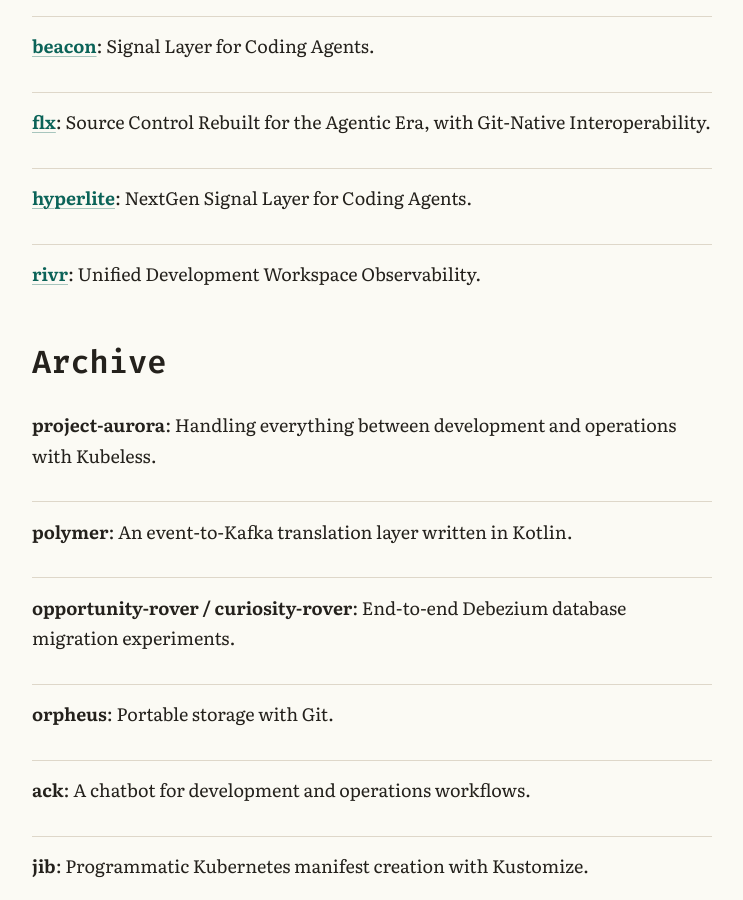
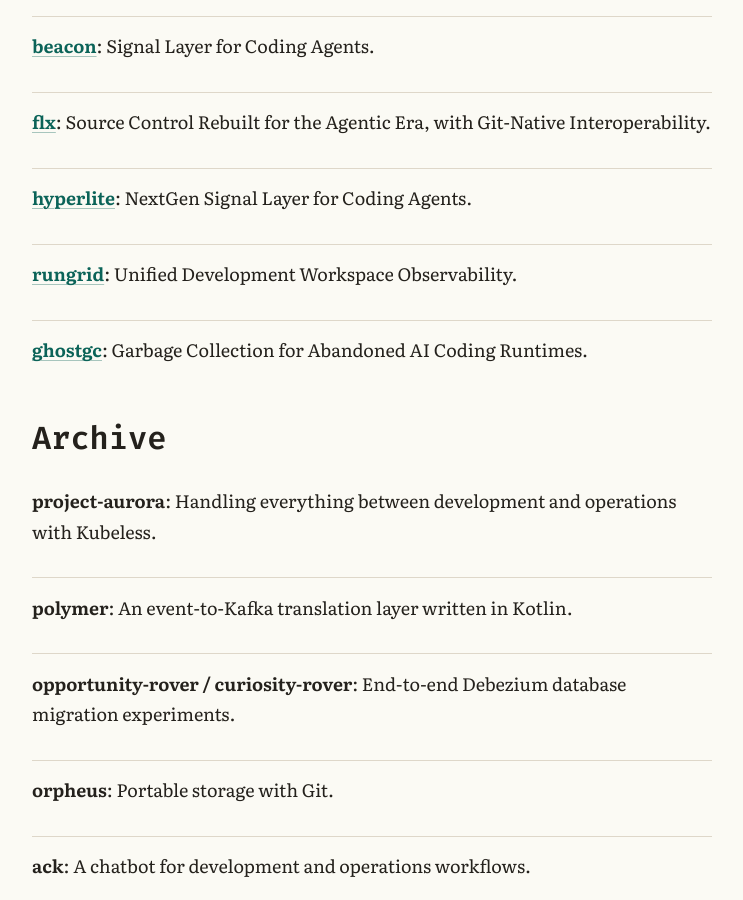
Before and after one commit to jamesonstone/jamesonstone.github.io, a Jekyll site: the page built from projects.md, in a window 1280 px wide and 900 px high, scrolled down 1621 px. Shown: the whole window, without its empty margins (268-1011 px from the left). Built offline with Jekyll 4.4.1, drawn with Linux system fonts in a browser that asks for light colours.

Commit message:
docs(GH-35): :memo: add new project entries (#36)
* docs(GH-35): :memo: add new project entries

Original ask: Synchronize newly eligible public repositories owned by jamesonstone onto the site's Projects page using the canonical updater.

Implementation:
- Add rungrid to projects.md and llms.txt.
- Add ghostgc to projects.md and llms.txt.

Validation:
- ruby scripts/update_projects_from_github_test.rb
- ruby scripts/validate_site_test.rb
- bundle exec jekyll build
- ruby scripts/validate_site.rb
- kit check --project (fails on eight accepted pre-existing repository-contract findings)
- kit check --all
- git diff --check
- git diff --staged --check
- focused secret/local-content scan

Refs #35

* docs(GH-35): :memo: remove stale project entry

Original ask: Address the active CodeRabbit review finding on PR #36 by removing the stale rivr catalog entry while preserving canonical rungrid and ghostgc entries in both synchronized indexes.

Implementation: Removed the duplicate rivr entry from llms.txt and projects.md; retained one rungrid and one ghostgc entry in each file.

Validation:
- ruby scripts/update_projects_from_github_test.rb
- ruby scripts/validate_site_test.rb
- bundle exec jekyll build using the existing primary checkout bundle path
- ruby scripts/validate_site.rb
- kit check --all
- git diff --check
- Full PR diff review and focused secret/local-file scan
- kit check --project retains the eight previously accepted repository-contract findings outside these files

Refs #35

```diff
--- a/llms.txt
+++ b/llms.txt
@@ -41,7 +41,8 @@
 - [beacon](https://github.com/jamesonstone/beacon): Signal Layer for Coding Agents.
 - [flx](https://github.com/jamesonstone/flx): Source Control Rebuilt for the Agentic Era, with Git-Native Interoperability.
 - [hyperlite](https://github.com/jamesonstone/hyperlite): NextGen Signal Layer for Coding Agents.
-- [rivr](https://github.com/jamesonstone/rivr): Unified Development Workspace Observability.
+- [rungrid](https://github.com/jamesonstone/rungrid): Unified Development Workspace Observability.
+- [ghostgc](https://github.com/jamesonstone/ghostgc): Garbage Collection for Abandoned AI Coding Runtimes.
 ## Machine Indexes
 
 - [llms.txt](https://jamesonstone.github.io/llms.txt): Curated LLM entrypoint for this site.
--- a/projects.md
+++ b/projects.md
@@ -45,7 +45,8 @@
   <li><strong><a href="https://github.com/jamesonstone/beacon">beacon</a></strong>: Signal Layer for Coding Agents.</li>
   <li><strong><a href="https://github.com/jamesonstone/flx">flx</a></strong>: Source Control Rebuilt for the Agentic Era, with Git-Native Interoperability.</li>
   <li><strong><a href="https://github.com/jamesonstone/hyperlite">hyperlite</a></strong>: NextGen Signal Layer for Coding Agents.</li>
-  <li><strong><a href="https://github.com/jamesonstone/rivr">rivr</a></strong>: Unified Development Workspace Observability.</li>
+  <li><strong><a href="https://github.com/jamesonstone/rungrid">rungrid</a></strong>: Unified Development Workspace Observability.</li>
+  <li><strong><a href="https://github.com/jamesonstone/ghostgc">ghostgc</a></strong>: Garbage Collection for Abandoned AI Coding Runtimes.</li>
 </ul>
 
 ## Archive
```
